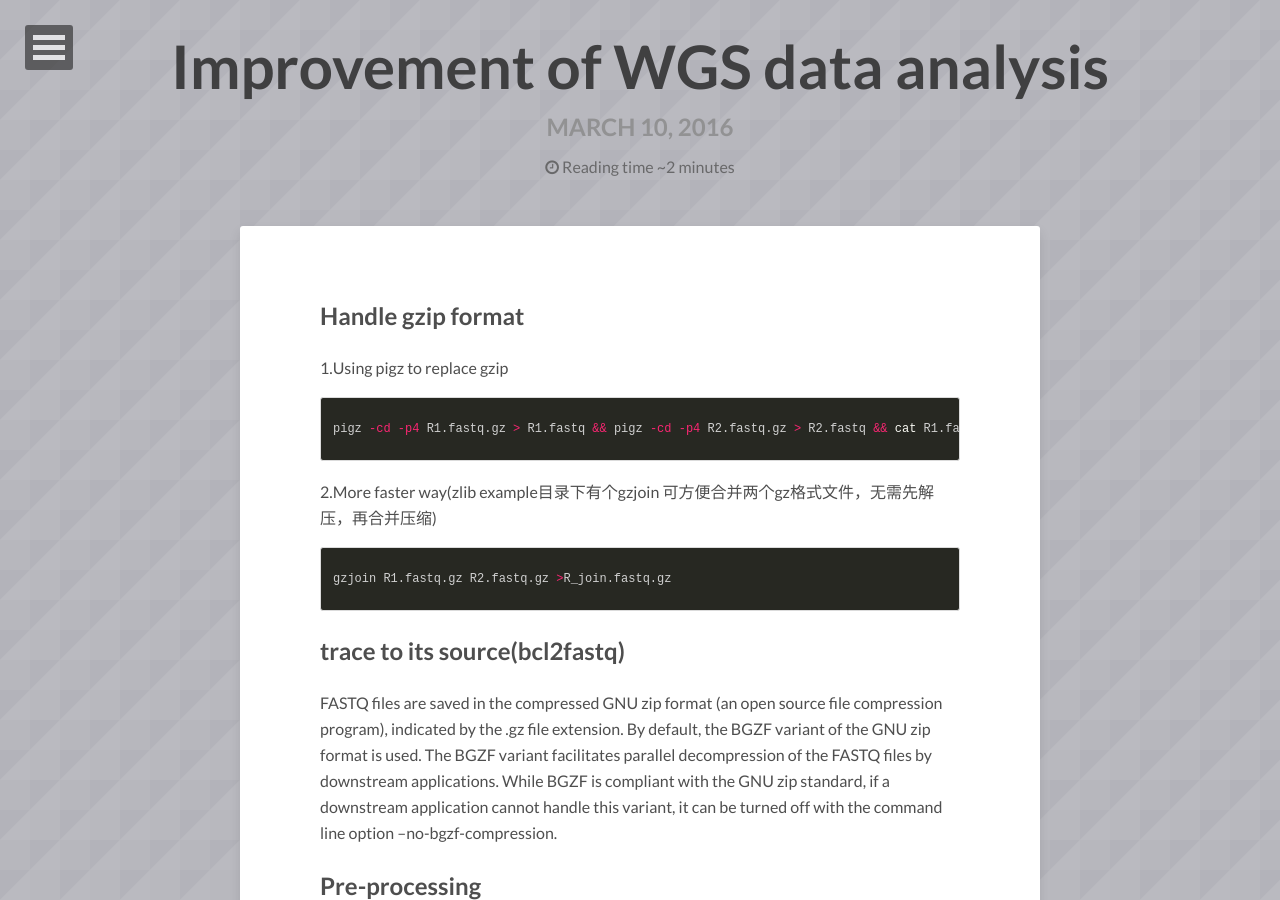
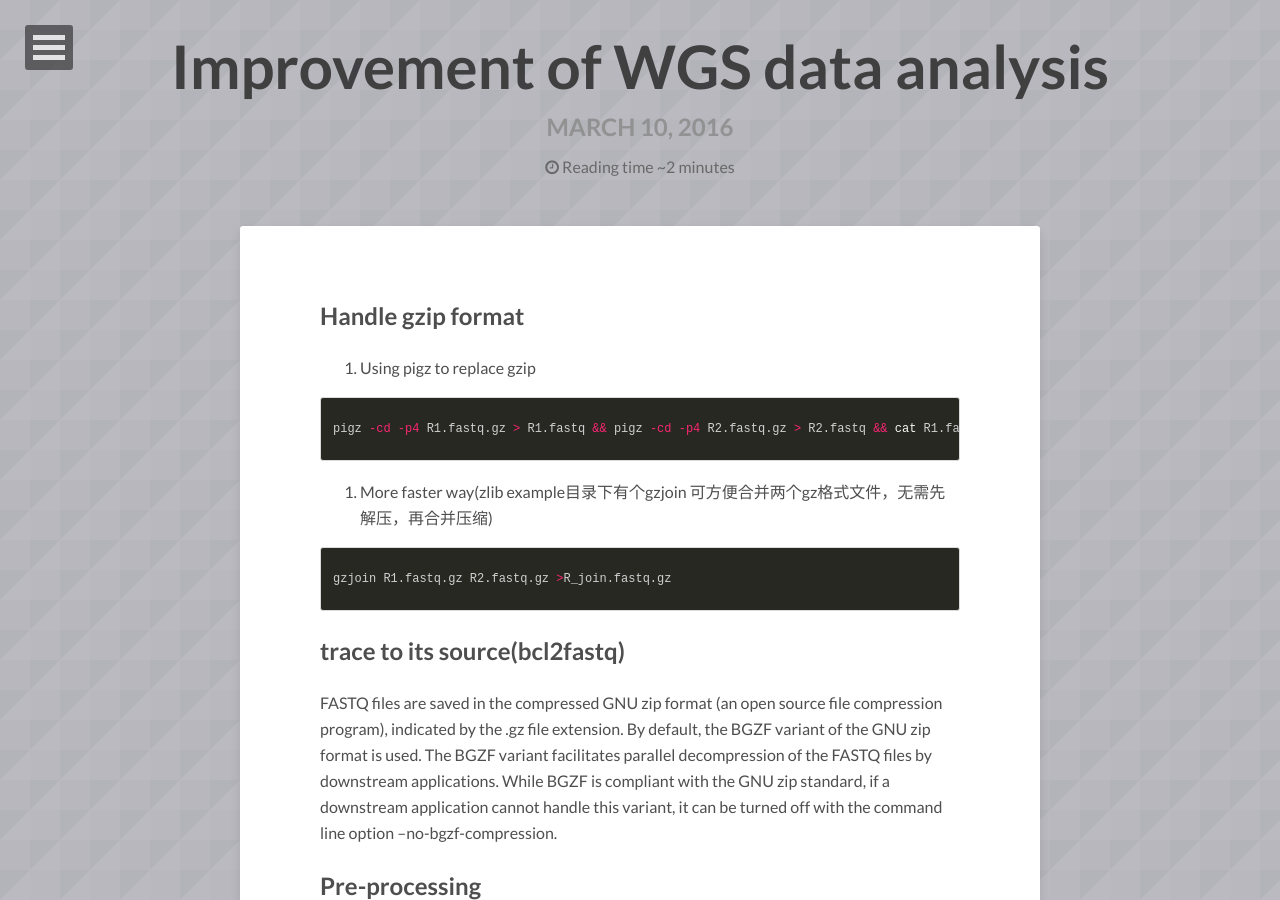
Before and after one commit to dayedepps/xiongxu.github.io, a Jekyll site: the page built from _posts/2016-03-10-high-performance-strategies-for-wgs.md, in a window 1280 px wide and 900 px high. Built offline with Jekyll 4.4.1, drawn with Linux system fonts in a browser that asks for light colours; nearby versions of some CDN libraries; some of the changed text lies outside the part shown.

Commit message:
add High-performance strategies for WGS

```diff
--- a/_posts/2016-03-10-high-performance-strategies-for-wgs.md
+++ b/_posts/2016-03-10-high-performance-strategies-for-wgs.md
@@ -8,11 +8,12 @@ image:
 ---
 
 ## Handle gzip format
-1.Using pigz to replace gzip
+1. Using pigz to replace gzip
 {% highlight bash %}
 pigz -cd -p4 R1.fastq.gz > R1.fastq && pigz -cd -p4 R2.fastq.gz > R2.fastq && cat R1.fastq R2.fastq |pigz -c -p4 >R_cat.fastq.gz
 {% endhighlight %}
-2.More faster way(zlib example目录下有个gzjoin 可方便合并两个gz格式文件，无需先解压，再合并压缩)
+
+2. More faster way(zlib example目录下有个gzjoin 可方便合并两个gz格式文件，无需先解压，再合并压缩)
 {% highlight bash %}
 gzjoin R1.fastq.gz R2.fastq.gz >R_join.fastq.gz
 {% endhighlight %}
@@ -79,6 +80,6 @@ Sambamba to replace the smatools
 
 ## Using distributed computation models to process large data sets
 1. MapReduce
-2 Spark
+2. Spark
 
 <div xmlns:cc="http://creativecommons.org/ns#" xmlns:dct="http://purl.org/dc/terms/" about="http://subtlepatterns.com" class="notice">Background images from <span property="dct:title">Subtle Patterns</span> (<a rel="cc:attributionURL" property="cc:attributionName" href="http://subtlepatterns.com">Subtle Patterns</a>) / <a rel="license" href="http://creativecommons.org/licenses/by-sa/3.0/">CC BY-SA 3.0</a></div>
```
